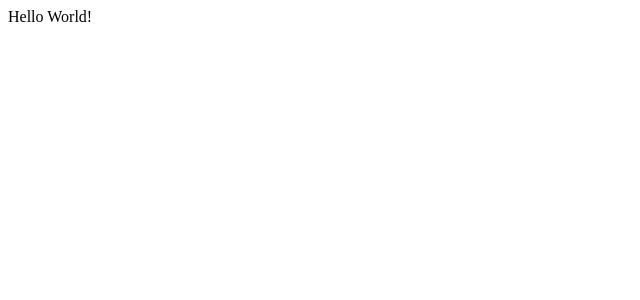
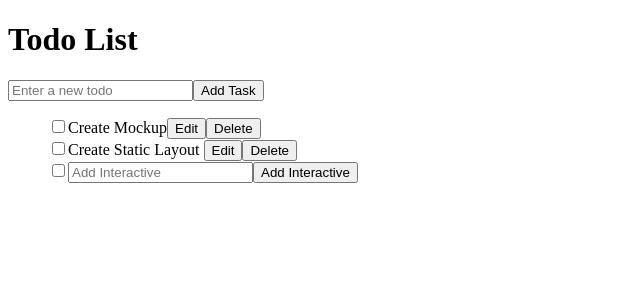
Before and after one commit to SoftwareEngineeringInnovator/R-ALAB-320H_9_1-Building_a_Todo_List, a React (Vite) app: page / in a window 1280 px wide. Shown: the top 300 px of the page, without its empty margins (0-640 px from the left). Built offline with nearby package versions, Linux system fonts and the light colour scheme.

Commit message:
create page layout to follow screenshot from the lab

```diff
--- a/src/App.jsx
+++ b/src/App.jsx
@@ -1,3 +1,32 @@
 export default function App() {
-  return <div>Hello World!</div>;
+  return (
+    <main>
+      <h1>Todo List</h1>
+
+      <div>
+        <input type="text" placeholder="Enter a new todo" />
+        <button type="button">Add Task </button>
+      </div>
+
+      <ul>
+
+        <input type="checkbox" />
+        <span>Create Mockup</span>
+        <button type="button">Edit </button>
+        <button type="button">Delete </button>
+
+        <br></br>
+
+        <input type="checkbox" />
+        <span>Create Static Layout </span>
+        <button type="button">Edit </button>
+        <button type="button">Delete </button>
+        <br></br>
+        <input type="checkbox" />
+        <input type="text" placeholder="Add Interactive" />
+        <button type="button">Add Interactive</button>
+
+      </ul>
+    </main>
+  );
 }
```
